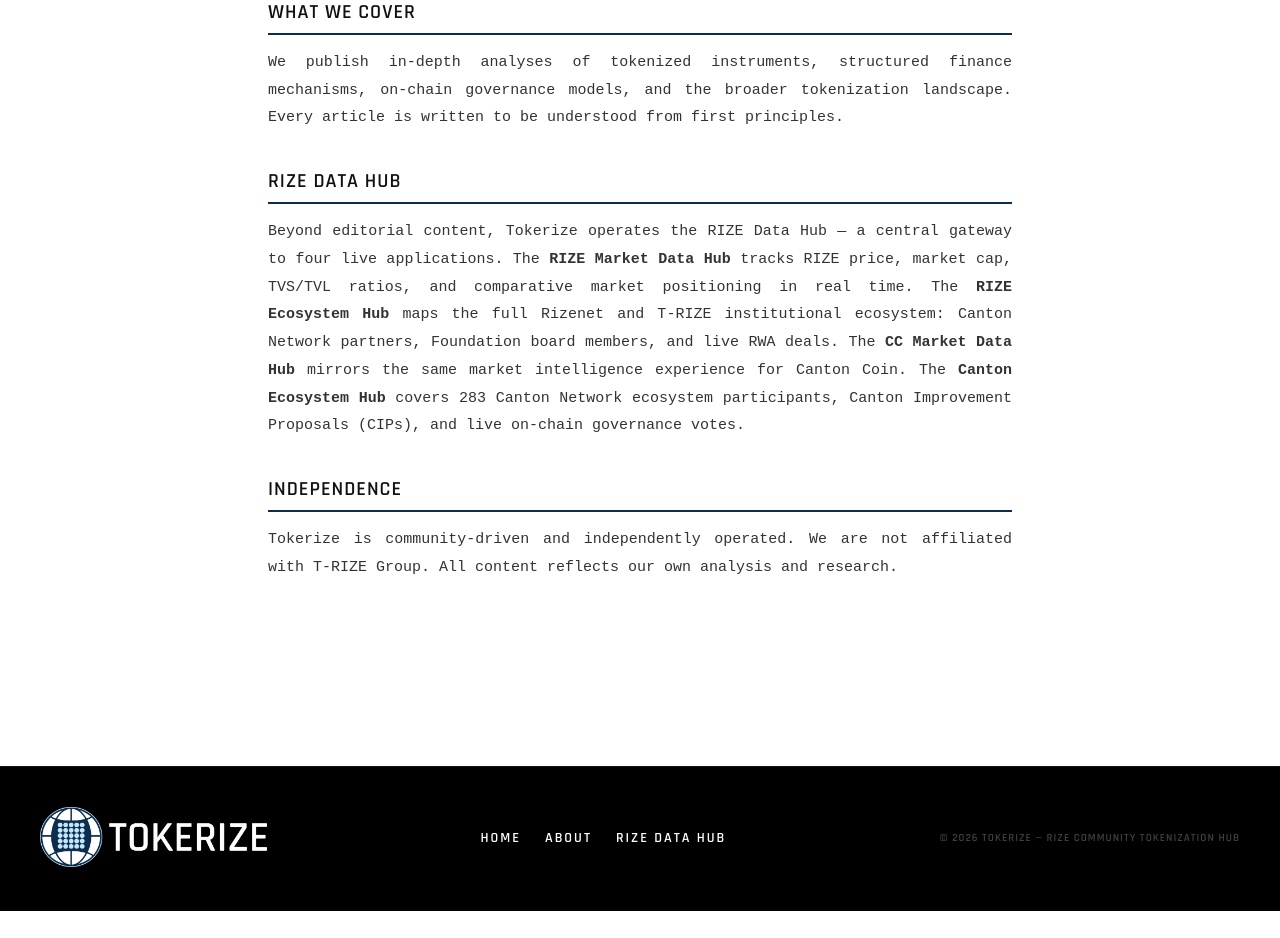
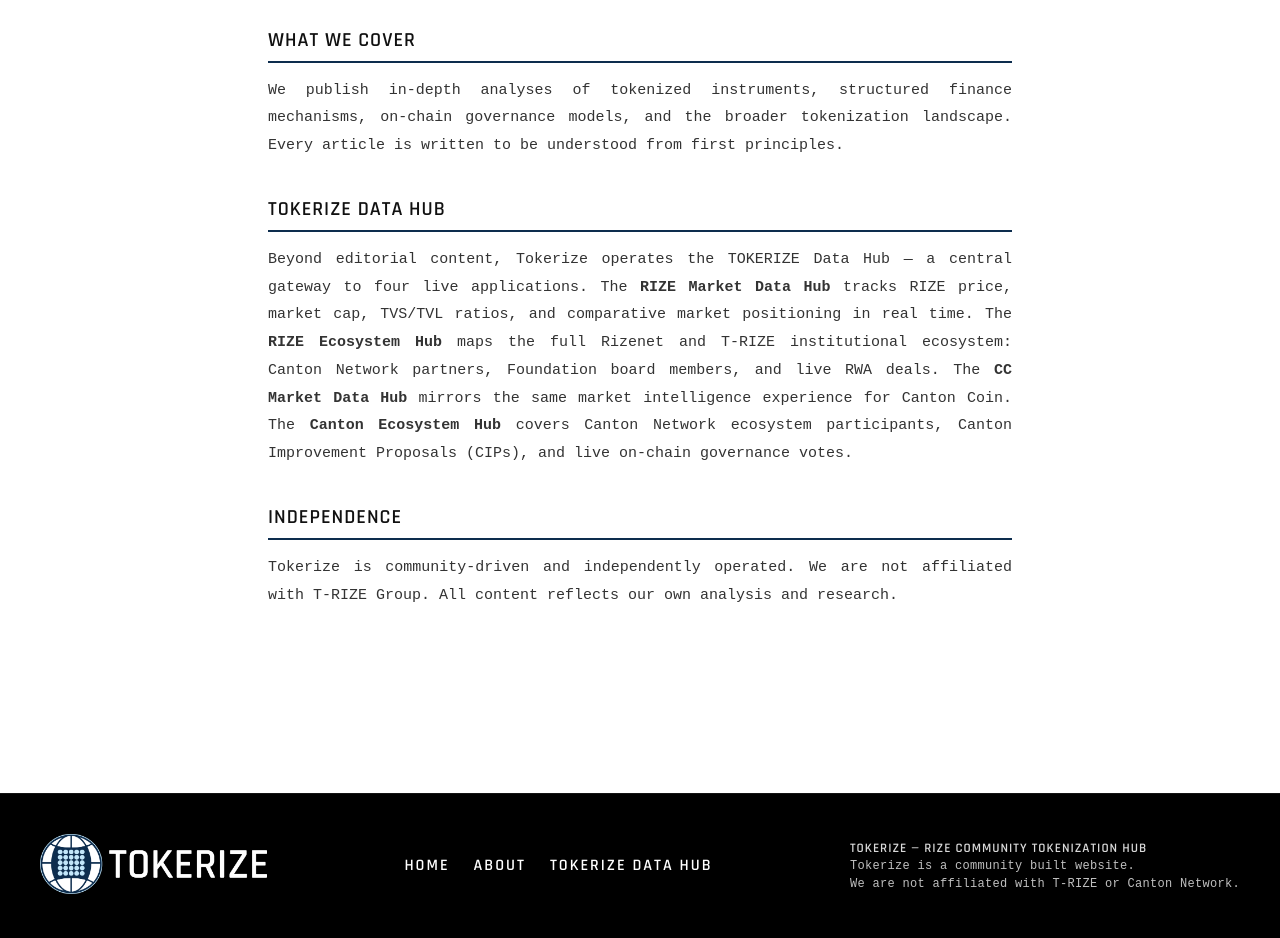
Before and after one commit to hcftrize/rize-data, a plain HTML site: page about.html in a window 1280 px wide. Shown: the part 521-1459 px from the top of the page. Before the commit the page ends 1432 px from the top, so only its background shows below. Drawn offline with Linux system fonts and the light colour scheme.

Commit message:
Update about.html

```diff
--- a/about.html
+++ b/about.html
@@ -20,7 +20,7 @@
 .site-header{width:100%;background:var(--black);padding:0 40px;display:flex;align-items:center;justify-content:space-between;height:96px;position:sticky;top:0;z-index:100;border-bottom:1px solid rgba(255,255,255,0.08);}
 .site-header-logo img{height:72px;display:block;}
 .site-nav{display:flex;align-items:center;gap:0;}
-.site-nav a{color:rgba(255,255,255,1.0);text-decoration:none;font-family:'Rajdhani',sans-serif;font-size:15px;font-weight:600;letter-spacing:2px;text-transform:uppercase;padding:6px 20px;transition:color 0.2s;border-right:1px solid rgba(255,255,255,0.1);}
+.site-nav a{color:rgba(255,255,255,1.0);text-decoration:none;font-family:'Rajdhani',sans-serif;font-size:17px;font-weight:600;letter-spacing:2px;text-transform:uppercase;padding:6px 20px;transition:color 0.2s;border-right:1px solid rgba(255,255,255,0.1);}
 .site-nav a:first-child{border-left:1px solid rgba(255,255,255,0.1);}
 .site-nav a:hover,.site-nav a.active{color:#fff;}
 .site-nav a.nav-hub{color:#fff;background:var(--navy);border:none;padding:8px 20px;margin-left:16px;letter-spacing:1.5px;transition:background 0.2s;}
@@ -29,9 +29,10 @@
 .site-footer{background:var(--black);color:rgba(255,255,255,0.5);padding:40px;display:flex;align-items:center;justify-content:space-between;flex-wrap:wrap;gap:20px;margin-top:80px;border-top:1px solid rgba(255,255,255,0.08);}
 .footer-logo img{height:60px;opacity:1;}
 .footer-nav{display:flex;gap:24px;}
-.footer-nav a{color:rgba(255,255,255,1.0);text-decoration:none;font-family:'Rajdhani',sans-serif;font-size:14px;font-weight:600;letter-spacing:2px;text-transform:uppercase;transition:color 0.2s;}
+.footer-nav a{color:rgba(255,255,255,1.0);text-decoration:none;font-family:'Rajdhani',sans-serif;font-size:16px;font-weight:600;letter-spacing:2px;text-transform:uppercase;transition:color 0.2s;}
 .footer-nav a:hover{color:#fff;}
-.footer-copy{font-family:'Rajdhani',sans-serif;font-size:11px;letter-spacing:1px;text-transform:uppercase;color:rgba(255,255,255,0.25);}
+.footer-copy{font-family:'Rajdhani',sans-serif;font-size:13px;letter-spacing:1px;text-transform:uppercase;color:rgba(255,255,255,0.85);}
+.footer-disclaimer{font-family:'DM Mono',monospace;font-size:12px;color:rgba(255,255,255,0.75);margin-top:4px;letter-spacing:0.3px;}
 ::-webkit-scrollbar{width:4px;}::-webkit-scrollbar-track{background:#f0f0f0;}::-webkit-scrollbar-thumb{background:var(--navy);}
 @media(max-width:768px){
   .site-header{padding:0 16px;height:68px;}.site-header-logo img{height:48px;}
@@ -96,25 +97,29 @@
     <nav class="site-nav">
       <a href="/" class="nav-home">Home</a>
       <a href="/about">About</a>
-      <a href="/hub" class="nav-hub">RIZE Data Hub</a>
+      <a href="/hub" class="nav-hub">Tokerize Data Hub</a>
     </nav>
   </header>
 <div class="page-header"><div class="wrap"><h1>About Tokerize</h1></div></div>
 <div class="page-body">
-<p>Tokerize is an independent community media focused on real-world asset tokenization &mdash; with a particular focus on T-RIZE and the RIZENET ecosystem.</p>
+<p>Tokerize is an independent community media focused on real-world asset tokenization &mdash; with a particular focus on T-RIZE, the RIZENET ecosystem, and Canton Network.</p>
 <p>Our goal is simple: make institutional-grade tokenization intelligence accessible to every member of the RIZE community, regardless of their background in finance or blockchain technology.</p>
 <h2>What We Cover</h2>
 <p>We publish in-depth analyses of tokenized instruments, structured finance mechanisms, on-chain governance models, and the broader tokenization landscape. Every article is written to be understood from first principles.</p>
-<h2>RIZE Data Hub</h2>
-<p>Beyond editorial content, Tokerize operates the RIZE Data Hub &mdash; a central gateway to four live applications. The <strong>RIZE Market Data Hub</strong> tracks RIZE price, market cap, TVS/TVL ratios, and comparative market positioning in real time. The <strong>RIZE Ecosystem Hub</strong> maps the full Rizenet and T-RIZE institutional ecosystem: Canton Network partners, Foundation board members, and live RWA deals. The <strong>CC Market Data Hub</strong> mirrors the same market intelligence experience for Canton Coin. The <strong>Canton Ecosystem Hub</strong> covers 283 Canton Network ecosystem participants, Canton Improvement Proposals (CIPs), and live on-chain governance votes.</p>
+<h2>TOKERIZE Data Hub</h2>
+<p>Beyond editorial content, Tokerize operates the TOKERIZE Data Hub &mdash; a central gateway to four live applications. The <strong>RIZE Market Data Hub</strong> tracks RIZE price, market cap, TVS/TVL ratios, and comparative market positioning in real time. The <strong>RIZE Ecosystem Hub</strong> maps the full Rizenet and T-RIZE institutional ecosystem: Canton Network partners, Foundation board members, and live RWA deals. The <strong>CC Market Data Hub</strong> mirrors the same market intelligence experience for Canton Coin. The <strong>Canton Ecosystem Hub</strong> covers Canton Network ecosystem participants, Canton Improvement Proposals (CIPs), and live on-chain governance votes.</p>
 <h2>Independence</h2>
 <p>Tokerize is community-driven and independently operated. We are not affiliated with T-RIZE Group. All content reflects our own analysis and research.</p>
 </div>
 <footer class="site-footer">
     <div class="footer-logo"><img src="/assets/header-footer/tokerize-header-footer.png" alt="Tokerize"/></div>
     <nav class="footer-nav">
-      <a href="/">Home</a><a href="/about">About</a><a href="/hub">RIZE Data Hub</a>
+      <a href="/">Home</a><a href="/about">About</a><a href="/hub">Tokerize Data Hub</a>
     </nav>
-    <p class="footer-copy">&copy; 2026 Tokerize &mdash; RIZE Community Tokenization Hub</p>
+    <div>
+      <p class="footer-copy">Tokerize &mdash; RIZE Community Tokenization Hub</p>
+      <p class="footer-disclaimer">Tokerize is a community built website.</p>
+      <p class="footer-disclaimer">We are not affiliated with T-RIZE or Canton Network.</p>
+    </div>
   </footer>
 </body></html>
```
